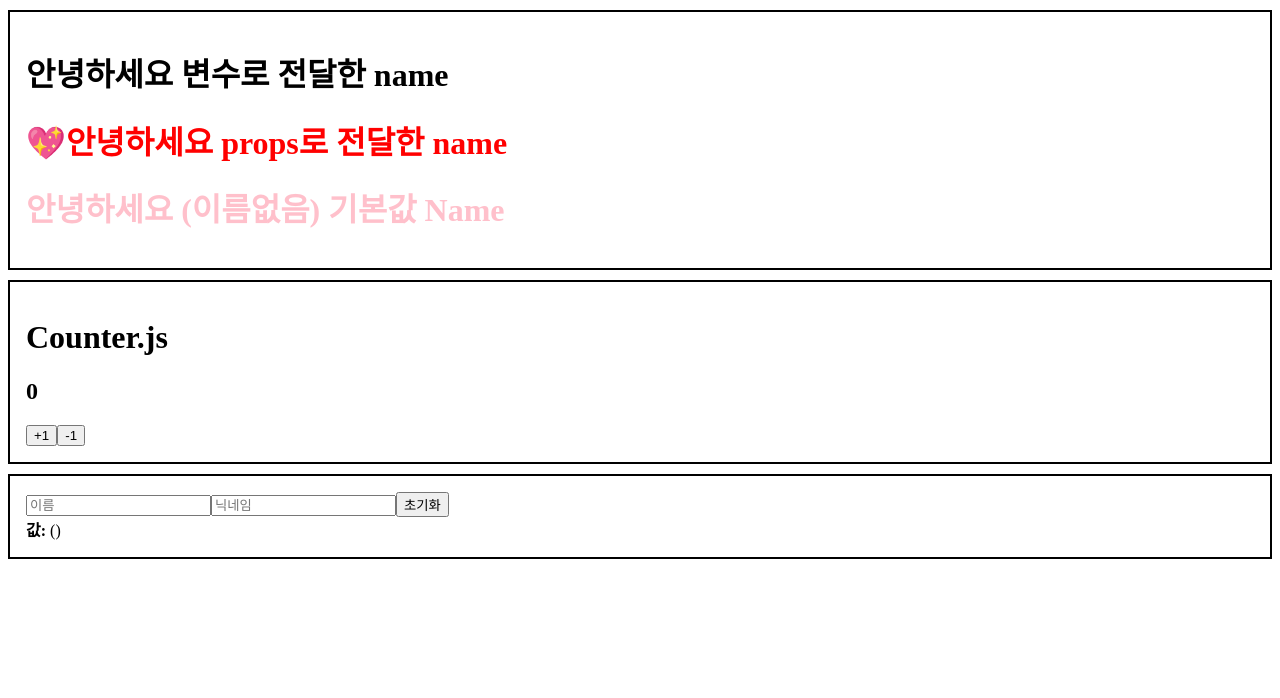
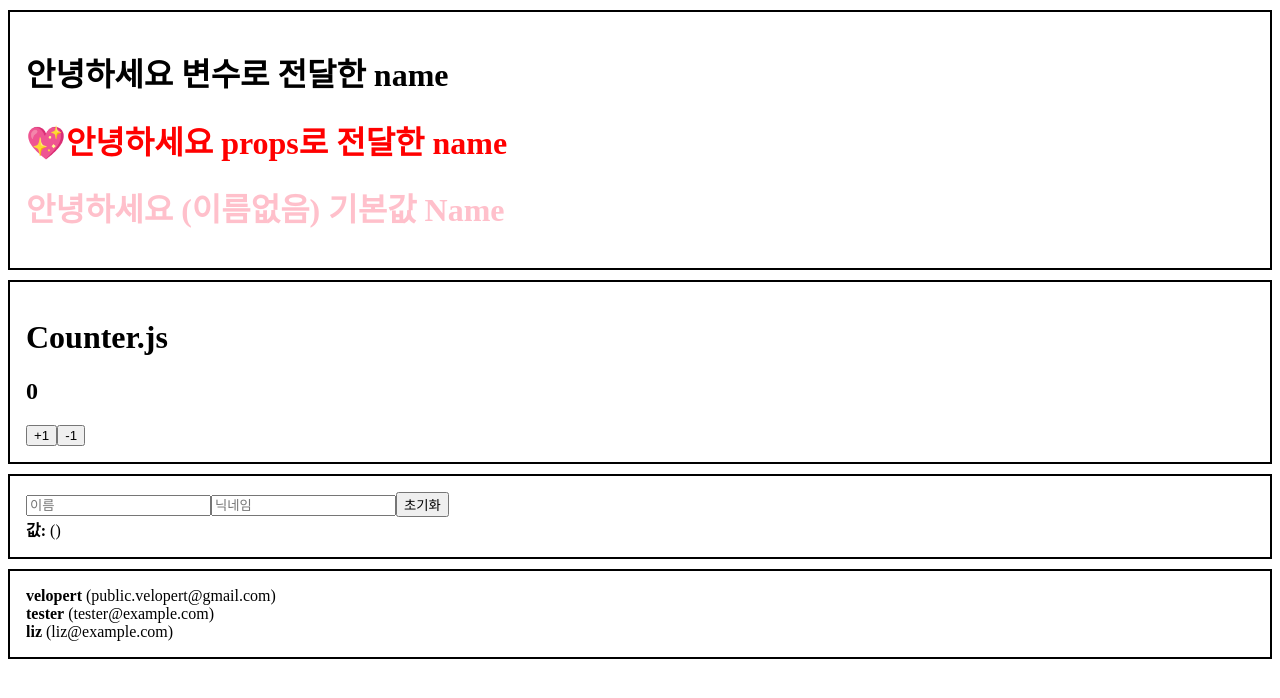
Before and after one commit to mireyhgnay/react-roadmap, a React app in the folder 01_React/: page / in a window 1280 px wide. Shown: the top 698 px of the page. Built offline with nearby package versions, Linux system fonts and the light colour scheme.

Commit message:
Feat: 배열 렌더링하기

```diff
--- a/01_React/src/App.jsx
+++ b/01_React/src/App.jsx
@@ -3,6 +3,7 @@
 import Wrapper from "./Wrapper";
 import Counter from "./Counter";
 import InputSample from "./InputSample";
+import UserList from "./UserList";
 
 function App() {
   const name = "변수로 전달한 name";
@@ -35,6 +36,10 @@
       <Wrapper>
         <InputSample />
       </Wrapper>
+
+      <Wrapper>
+        <UserList />
+      </Wrapper>
     </>
   );
 }
--- /dev/null
+++ b/01_React/src/UserList.js
@@ -0,0 +1,37 @@
+import React from "react";
+
+function User({ user }) {
+  return (
+    <div>
+      <b>{user.username}</b> <span>({user.email})</span>
+    </div>
+  );
+}
+
+export default function UserList() {
+  const users = [
+    {
+      id: 1,
+      username: "velopert",
+      email: "public.velopert@gmail.com",
+    },
+    {
+      id: 2,
+      username: "tester",
+      email: "tester@example.com",
+    },
+    {
+      id: 3,
+      username: "liz",
+      email: "liz@example.com",
+    },
+  ];
+
+  return (
+    <div>
+      {users.map((user) => (
+        <User user={user} key={user.id} />
+      ))}
+    </div>
+  );
+}
```
